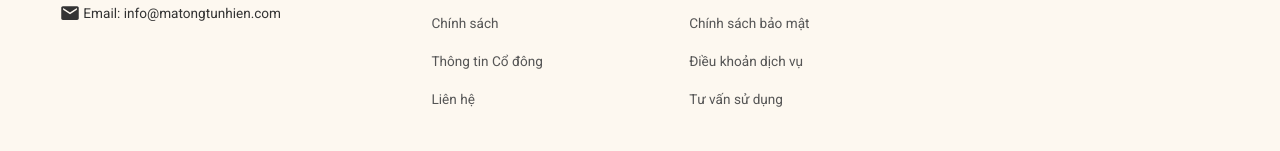
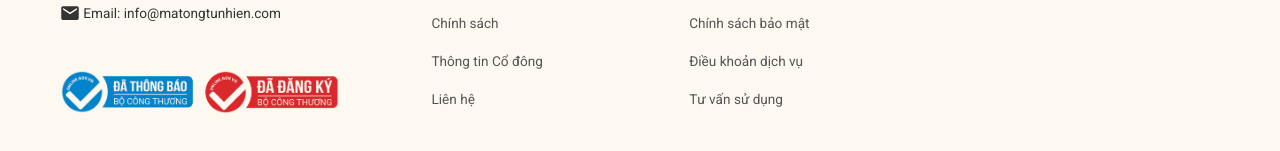
Before and after one commit to DuyDao2311/Mat_Ong_Project, a React (Vite) app in the folder frontend/: page / in a window 1280 px wide. Shown: the part 3912-4063 px from the top of the page. Built offline with nearby package versions, Linux system fonts and the light colour scheme; no server answers.

Commit message:
update logo

```diff
--- a/frontend/src/components/Footer.tsx
+++ b/frontend/src/components/Footer.tsx
@@ -2,6 +2,7 @@ import { FaHome, FaPhoneAlt } from "react-icons/fa";
 import { IoMdMail } from "react-icons/io";
 import { Link } from 'react-router-dom';
 import logoImg from '../../image/logo/613326243_4319054925046133_8782869459334492277_n.jpg';
+import logoCongThuong from '../../image/logo/Logo_Công_thương-removebg-preview.png';
 
 function Footer() {
   return (
@@ -21,6 +22,9 @@ function Footer() {
             <li><FaPhoneAlt size={20} />&nbsp;Tổng đài hỗ trợ: 091.234.5678</li>
             <li><IoMdMail size={20} />&nbsp;Email: info@matongtunhien.com</li>
           </ul>
+          <div style={{ marginTop: '45px' }}>
+            <img src={logoCongThuong} alt="Đã thông báo Bộ Công Thương" style={{ maxWidth: '280px' }} />
+          </div>
           {/* <div className="footer-badges">
             <div className="badge-placeholder blue">
               <span>✔</span> ĐÃ THÔNG BÁO BỘ CÔNG THƯƠNG
```
Also changed, not shown: frontend/image/logo/Logo_Công_thương-removebg-preview.png (added).
